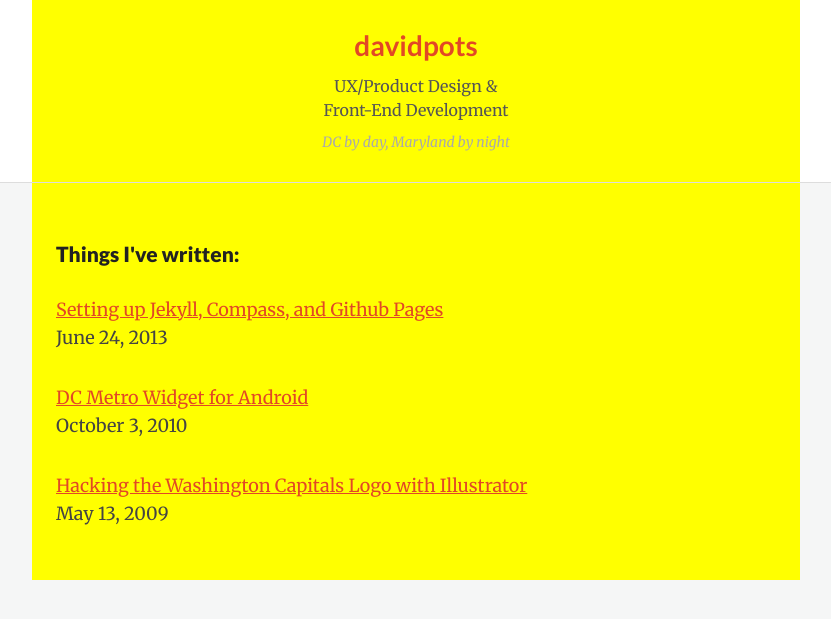
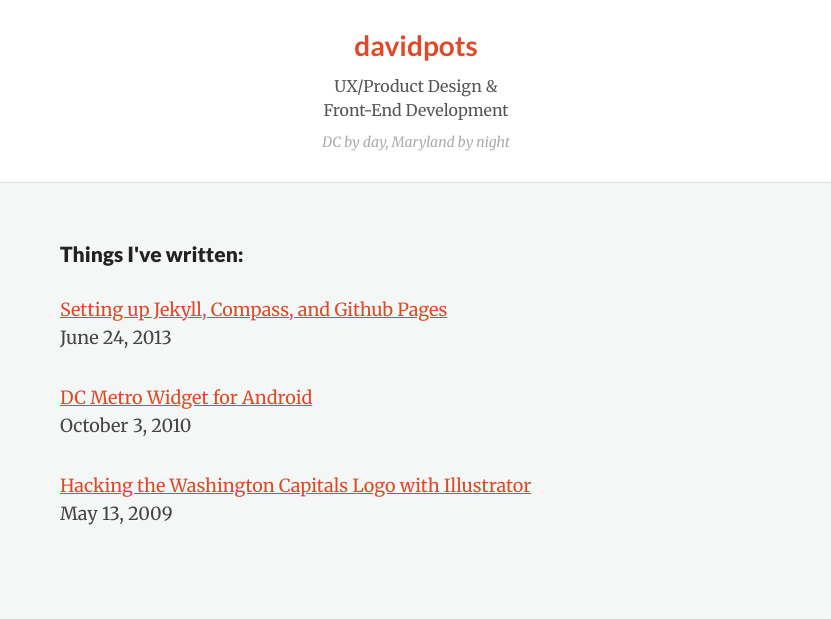
Before and after one commit to davidpots/davidpots.github.io, a Jekyll site: the page built from index.html, in a window 1280 px wide. Shown: the top 619 px of the page, without its empty margins (224-1055 px from the left). Built offline with Jekyll 4.4.1, drawn with Linux system fonts in a browser that asks for light colours.

Commit message:
more layout testing

```diff
--- a/_sass/layout.scss
+++ b/_sass/layout.scss
@@ -33,7 +33,6 @@
 // Centered content -- use as needed
 .wrapper {
   margin: 0 auto;
-  background: green;
 }
 
 //@media (min-width: 320px) { .wrapper { width: 100%;  } }
@@ -42,6 +41,5 @@
 
 // Content container -- always used, content goes in it
 .content {
-  padding: 20px 24px;
-  background: yellow;
+  padding: 20px 28px;
 }
--- a/css/screen.css
+++ b/css/screen.css
@@ -869,19 +869,17 @@ textarea {
 /* line 34, ../_sass/layout.scss */
 .wrapper {
   margin: 0 auto;
-  background: green;
 }
 
 @media (min-width: 768px) {
-  /* line 40, ../_sass/layout.scss */
+  /* line 39, ../_sass/layout.scss */
   .wrapper {
     width: 768px;
   }
 }
-/* line 44, ../_sass/layout.scss */
+/* line 43, ../_sass/layout.scss */
 .content {
-  padding: 20px 24px;
-  background: yellow;
+  padding: 20px 28px;
 }
 
 /* line 1, ../_sass/typography.scss */
```
Also changed, not shown: css/layout.css (+3 -5 lines).
